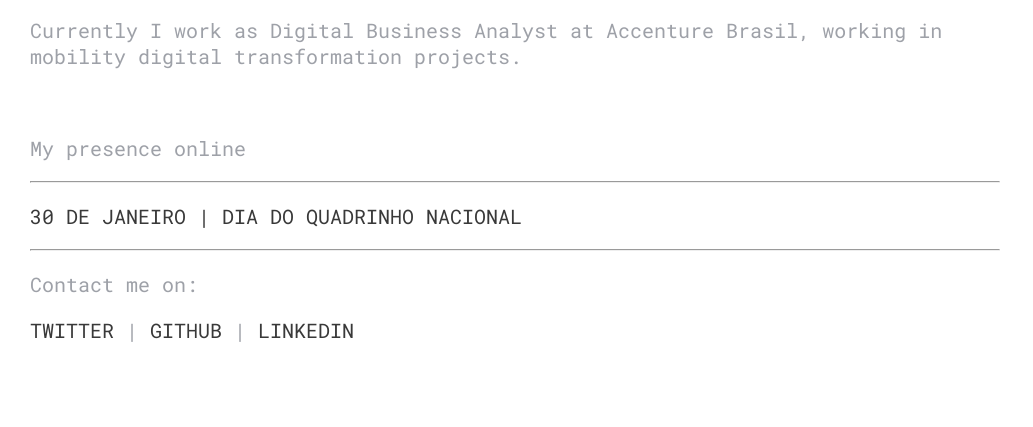
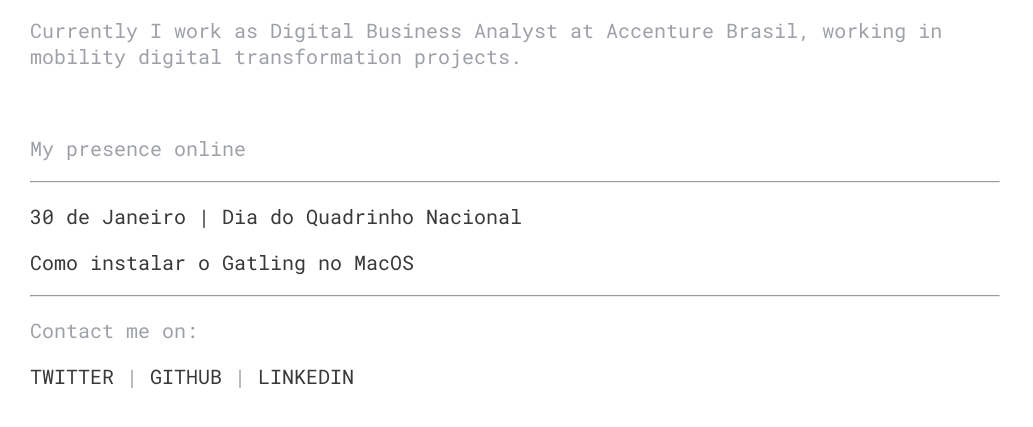
Before and after one commit to matheusopedro/matheusopedro.github.io, a plain HTML site: page index.html in a window 1280 px wide. Shown: the part 105-532 px from the top of the page, without its empty margins (0-1033 px from the left). Drawn offline with Linux system fonts and the light colour scheme.

Commit message:
* Adicionado link para artigo de gatling no medium

```diff
--- a/index.html
+++ b/index.html
@@ -25,7 +25,10 @@
 			<hr>
 			<ul>
 				<li>
-					<p><a target="_blank" href="https://omestredahq.com.br/hq/30-de-janeiro-dia-do-quadrinho-nacional/">30 DE JANEIRO | DIA DO QUADRINHO NACIONAL</a></p>
+					<p><a target="_blank" href="https://omestredahq.com.br/hq/30-de-janeiro-dia-do-quadrinho-nacional/">30 de Janeiro | Dia do Quadrinho Nacional</a></p>
+                </li>
+                <li>
+					<p><a target="_blank" href="https://medium.com/@matheusinaciopedro/como-instalar-o-gatling-no-macos-9f555c5c2ab0">Como instalar o Gatling no MacOS</a></p>
 				</li>
 			</ul>
 			<hr>
```
